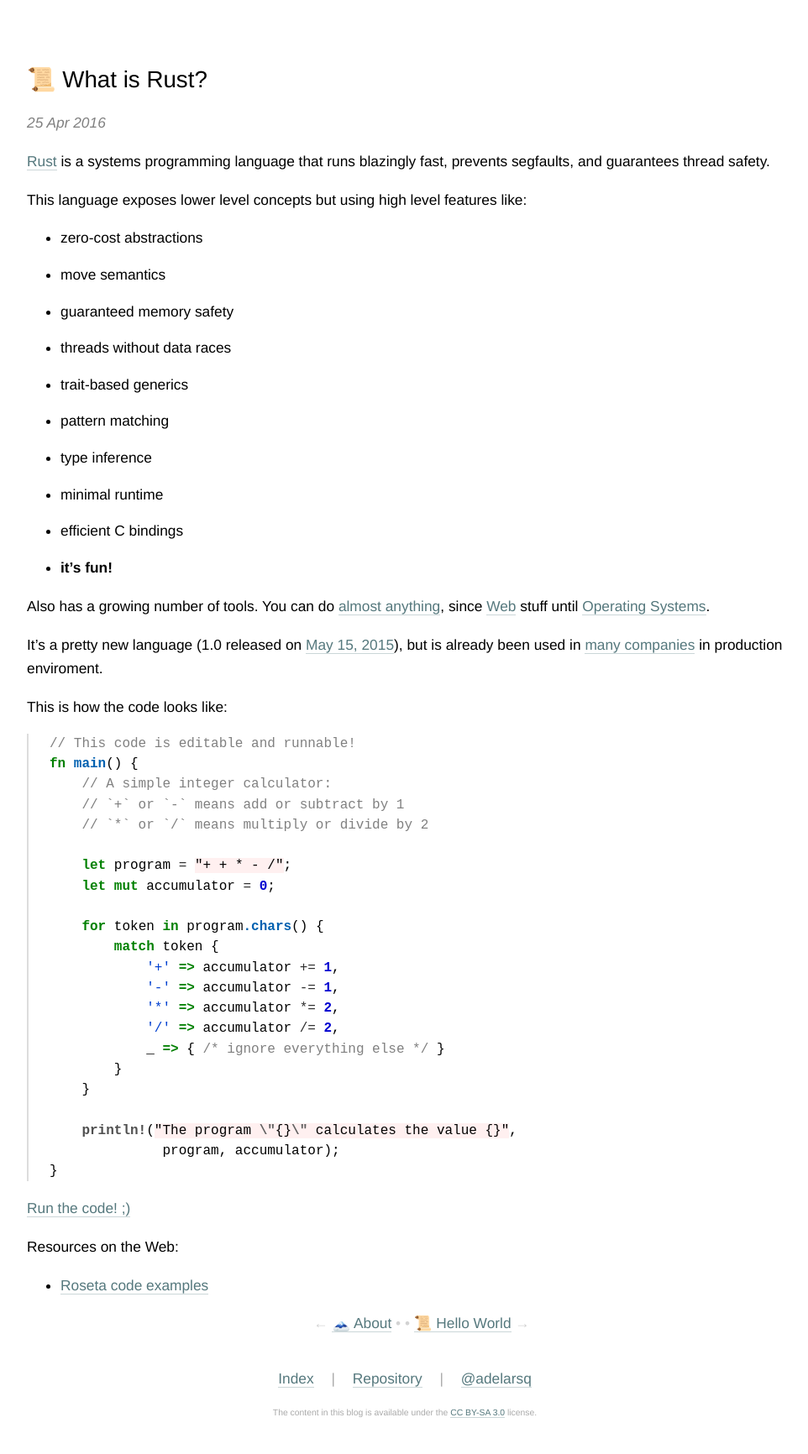
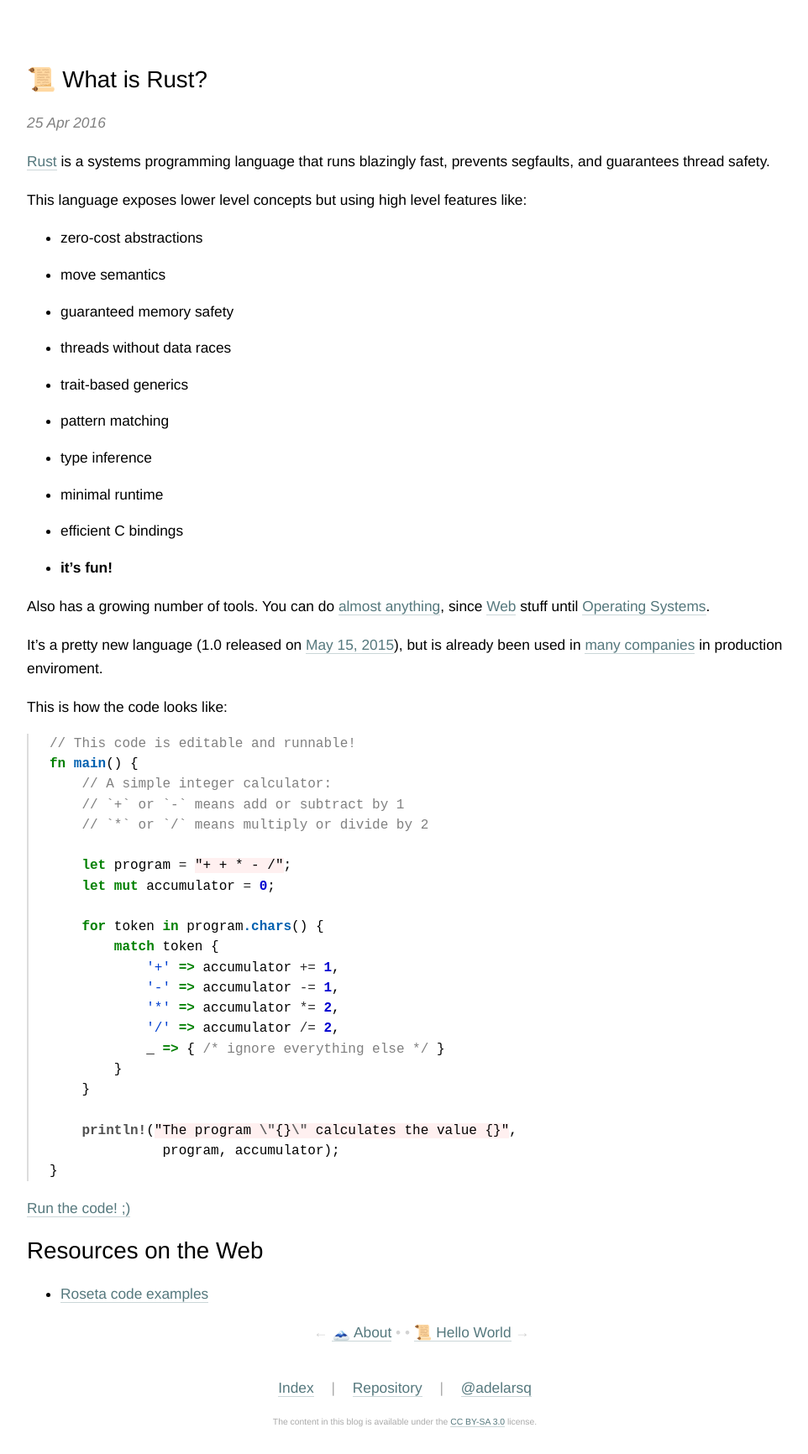
Before and after one commit to adelarsq/daily-rust.github.io, a Jekyll site: the page built from _posts/2016-04-25-what_is_rust.md, in a window 1280 px wide. Shown: the whole page at 84% size, without its empty margins (158-1120 px from the left). Built offline with Jekyll 4.4.1, drawn with Linux system fonts in a browser that asks for light colours.

````diff
--- a/_posts/2016-04-25-what_is_rust.md
+++ b/_posts/2016-04-25-what_is_rust.md
@@ -52,6 +52,7 @@ fn main() {
 ```
 [Run the code! ;)](https://play.rust-lang.org/?code=%2F%2F%20This%20code%20is%20editable%20and%20runnable!%0Afn%20main()%20%7B%0A%20%20%20%20%2F%2F%20A%20simple%20integer%20calculator%3A%0A%20%20%20%20%2F%2F%20%60%2B%60%20or%20%60-%60%20means%20add%20or%20subtract%20by%201%0A%20%20%20%20%2F%2F%20%60*%60%20or%20%60%2F%60%20means%20multiply%20or%20divide%20by%202%0A%0A%20%20%20%20let%20program%20%3D%20%22%2B%20%2B%20*%20-%20%2F%22%3B%0A%20%20%20%20let%20mut%20accumulator%20%3D%200%3B%0A%0A%20%20%20%20for%20token%20in%20program.chars()%20%7B%0A%20%20%20%20%20%20%20%20match%20token%20%7B%0A%20%20%20%20%20%20%20%20%20%20%20%20%27%2B%27%20%3D%3E%20accumulator%20%2B%3D%201%2C%0A%20%20%20%20%20%20%20%20%20%20%20%20%27-%27%20%3D%3E%20accumulator%20-%3D%201%2C%0A%20%20%20%20%20%20%20%20%20%20%20%20%27*%27%20%3D%3E%20accumulator%20*%3D%202%2C%0A%20%20%20%20%20%20%20%20%20%20%20%20%27%2F%27%20%3D%3E%20accumulator%20%2F%3D%202%2C%0A%20%20%20%20%20%20%20%20%20%20%20%20_%20%3D%3E%20%7B%20%2F*%20ignore%20everything%20else%20*%2F%20%7D%0A%20%20%20%20%20%20%20%20%7D%0A%20%20%20%20%7D%0A%0A%20%20%20%20println!(%22The%20program%20%5C%22%7B%7D%5C%22%20calculates%20the%20value%20%7B%7D%22%2C%0A%20%20%20%20%20%20%20%20%20%20%20%20%20%20program%2C%20accumulator)%3B%0A%7D%0A&run=1)
 
-Resources on the Web:
+Resources on the Web
+====================
 
 * [Roseta code examples](https://rosettacode.org/wiki/Category:Rust)
````
